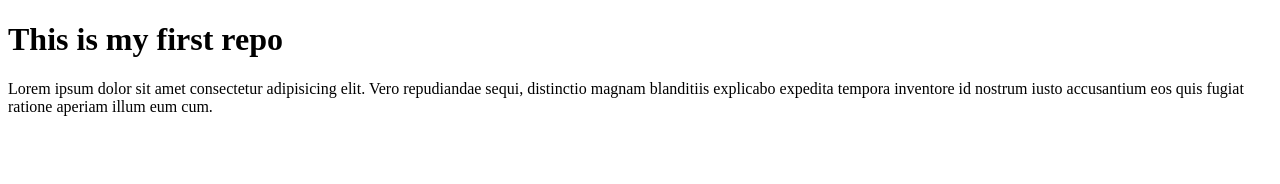
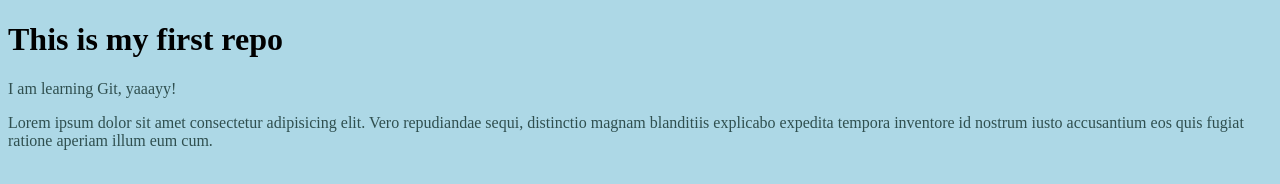
Before and after one commit to drblue/fed25-myfirstrepo, a plain HTML site: page index.html in a window 1280 px wide. Drawn offline with Linux system fonts and the light colour scheme.

Commit message:
Added more content and linked stylesheet.

```diff
--- a/index.html
+++ b/index.html
@@ -4,9 +4,13 @@
 	<meta charset="UTF-8">
 	<meta name="viewport" content="width=device-width, initial-scale=1.0">
 	<title>My first repo</title>
+	<link rel="stylesheet" href="style.css">
 </head>
+
 <body>
 	<h1>This is my first repo</h1>
+
+	<p>I am learning Git, yaaayy!</p>
 
 	<p>Lorem ipsum dolor sit amet consectetur adipisicing elit. Vero repudiandae sequi, distinctio magnam blanditiis explicabo expedita tempora inventore id nostrum iusto accusantium eos quis fugiat ratione aperiam illum eum cum.</p>
 </body>
```
